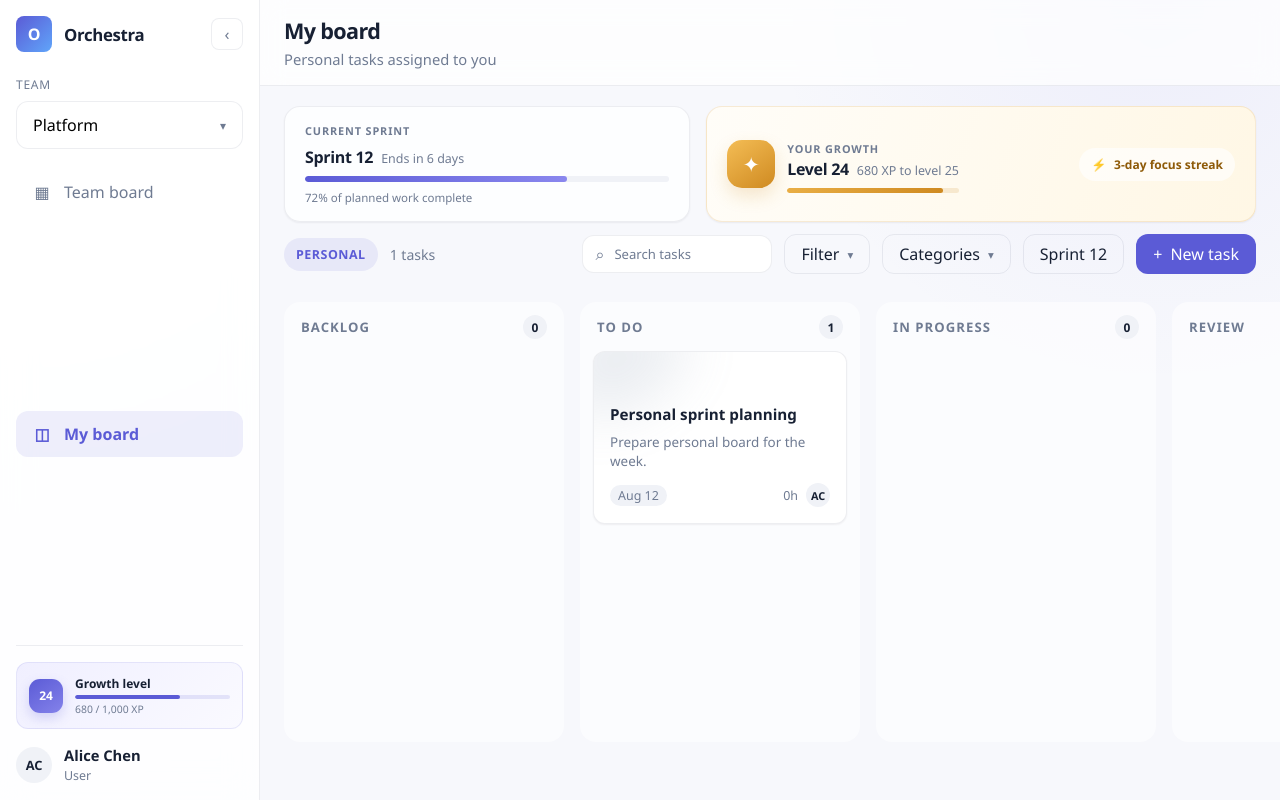
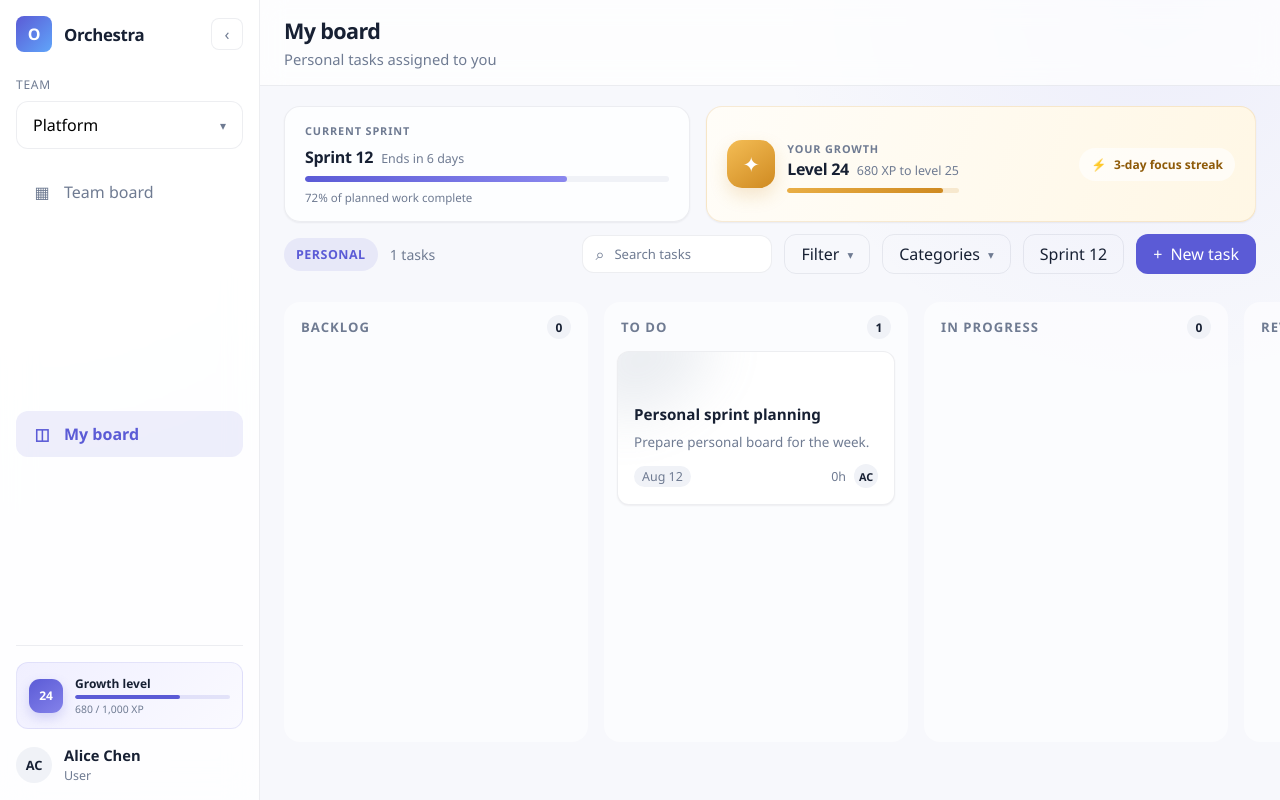
Before and after one commit to Jkerdley/orchestra, a React (Vite) app in the folder frontend/: page /#/board/personal in a window 1280 px wide. Built offline with nearby package versions, Linux system fonts and the light colour scheme.

Commit message:
Keep kanban columns uniformly sized
Co-authored-by: Eugen Erdle <jk.erdley@gmail.com>

```diff
--- a/frontend/src/features/board/components/KanbanColumn/KanbanColumn.scss
+++ b/frontend/src/features/board/components/KanbanColumn/KanbanColumn.scss
@@ -3,8 +3,8 @@
 .kanban-column {
   display: flex;
   flex-direction: column;
-  min-width: 280px;
-  max-width: 320px;
+  flex: 0 0 304px;
+  width: 304px;
   min-height: 440px;
   padding: $space-3;
   border-radius: $radius-lg;
--- a/frontend/src/features/board/components/TaskCard/TaskCard.scss
+++ b/frontend/src/features/board/components/TaskCard/TaskCard.scss
@@ -5,6 +5,7 @@
   @include card-surface;
   position: relative;
   isolation: isolate;
+  width: 100%;
   overflow: hidden;
   padding: $space-4;
   cursor: grab;
```
